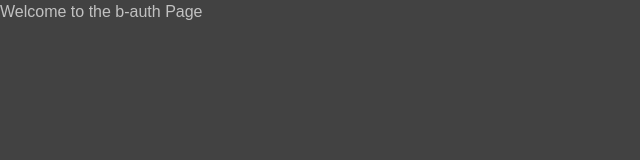
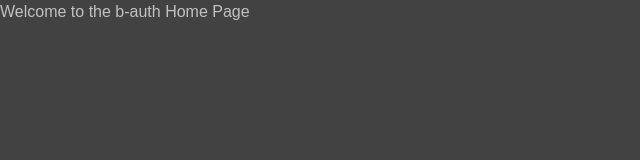
Before and after one commit to YuriyPilipenkoKH/b-auth-temp, a Next.js app: page / in a window 1280 px wide. Shown: the top 160 px of the page, without its empty margins (0-640 px from the left). Built offline with nearby package versions, Linux system fonts and the light colour scheme.

Commit message:
title ref

```diff
--- a/app/page.tsx
+++ b/app/page.tsx
@@ -4,7 +4,7 @@ export default function Home() {
   return (
 
     <main>
-      <h1>Welcome to the b-auth Page</h1>
+      <h1>Welcome to the b-auth Home Page</h1>
     </main>
   );
 }
```
